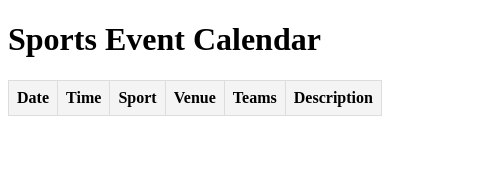
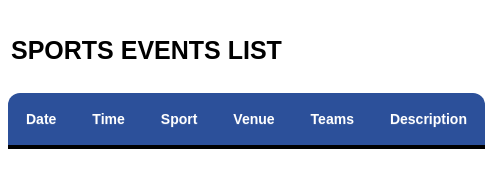
Before and after one commit to DemoMan444/BECodingExerciseNodeJSMySQL, a website: page public/index.html in a window 390 px wide. Shown: the whole page, 485 px wide, since content can reach past the window. Drawn offline with Linux system fonts and the light colour scheme; no server answers.

Commit message:
Added frontend and using express static to serve public folder

```diff
--- a/public/index.html
+++ b/public/index.html
@@ -4,15 +4,13 @@
     <meta charset="UTF-8">
     <meta name="viewport" content="width=device-width, initial-scale=1.0">
     <title>Sports Event Calendar</title>
-    <style>
-        table { width: 100%; border-collapse: collapse; }
-        th, td { border: 1px solid #ddd; padding: 8px; }
-        th { background-color: #f4f4f4; }
-    </style>
+    <link rel="stylesheet" href="style.css">
 </head>
 <body>
-    <h1>Sports Event Calendar</h1>
-    <table>
+    <div class="table-title">
+        <h3>Sports Events List</h3>
+    </div>
+    <table class="table-fill">
         <thead>
             <tr>
                 <th>Date</th>
@@ -26,23 +24,27 @@
         <tbody id="events-table"></tbody>
     </table>
     <script>
-        fetch('http://localhost:3000')
+        fetch('http://localhost:3000/dbevents')
             .then(response => response.json())
             .then(events => {
                 const tableBody = document.getElementById('events-table');
                 events.forEach(event => {
                     const row = `
                         <tr>
-                            <td>${event.date}</td>
-                            <td>${event.time}</td>
-                            <td>${event.sport}</td>
-                            <td>${event.venue}</td>
-                            <td>${event.team1} vs ${event.team2}</td>
-                            <td>${event.description}</td>
+                            <td>${event.date || 'N/A'}</td>
+                            <td>${event.time || 'N/A'}</td>
+                            <td>${event.sport || 'N/A'}</td>
+                            <td>${event.venue || 'N/A'}</td>
+                            <td>${event.team1 || 'N/A'} vs ${event.team2 || 'N/A'}</td>
+                            <td>${event.description || 'N/A'}</td>
                         </tr>
                     `;
                     tableBody.innerHTML += row;
                 });
+            })
+            .catch(error => {
+                console.error('Error fetching events:', error);
+                alert('Failed to fetch events. Check the console for more details.');
             });
     </script>
 </body>
--- /dev/null
+++ b/public/style.css
@@ -0,0 +1,111 @@
+body {
+    background-color: #dde4e300;
+    font-family: sans-serif, helvetica, arial;
+    font-size: 16px;
+    text-rendering: optimizeLegibility;
+}
+
+div.table-title {
+  display: block;
+  margin: auto;
+  max-width: 500px;
+  width: 100%;
+  padding: 3px;
+}
+
+.table-title h3 {
+  color: #000000;
+  font-size: 25px;
+  font-style: normal;
+  font-family: sans-serif, helvetica, arial;
+  text-transform: uppercase;
+}
+
+/* Rounded corners to the whole table */
+.table-fill {
+  background: white;
+  border-radius: 12px; /* Increased border radius */
+  border-collapse: collapse;
+  margin: auto;
+  max-width: 500px;
+  width: 100%;
+  animation: float 5s infinite;
+}
+
+/* Table header styles */
+th {
+  color: #ffffff;
+  background: #2c509a;
+  border-bottom: 4px solid #000000;
+  font-size: 20px;
+  padding: 18px;
+  text-align: left;
+  vertical-align: middle;
+}
+
+th:first-child {
+  border-top-left-radius: 12px; /* Apply rounded left corners */
+}
+
+th:last-child {
+  border-top-right-radius: 12px; /* Apply rounded right corners */
+}
+
+/* Table row styles */
+tr {
+  border-top: 1px solid #000000;
+  color: #000000;
+  font-size: 16px;
+  text-shadow: 0 1px 1px rgba(256, 256, 256, 0.1);
+}
+
+/* Hover effect for rows */
+tr:hover td {
+  background: #f3feff;
+  color: #000000;
+  border-top: 1px solid #060606;
+}
+
+tr:first-child {
+  border-top: none;
+}
+
+tr:last-child {
+  border-bottom: none;
+}
+
+/* Table data cell styles */
+td {
+  background: #FFFFFF;
+  padding: 18px;
+  text-align: left;
+  vertical-align: middle;
+  font-size: 15px;
+  border-right: 1px solid #C1C3D1;
+}
+
+/* Remove right border */
+td:last-child {
+  border-right: 0px;
+}
+
+/* Apply rounded corners to the last row */
+tr:last-child td:first-child {
+  border-bottom-left-radius: 12px;
+}
+
+tr:last-child td:last-child {
+  border-bottom-right-radius: 12px;
+}
+
+/* Responsive Styles */
+@media screen and (max-width: 768px) {
+  .table-fill {
+    width: 100%;
+  }
+
+  th, td {
+    font-size: 14px;
+
+  }
+}
```
Also changed, not shown: server.js (+10 -6 lines).
